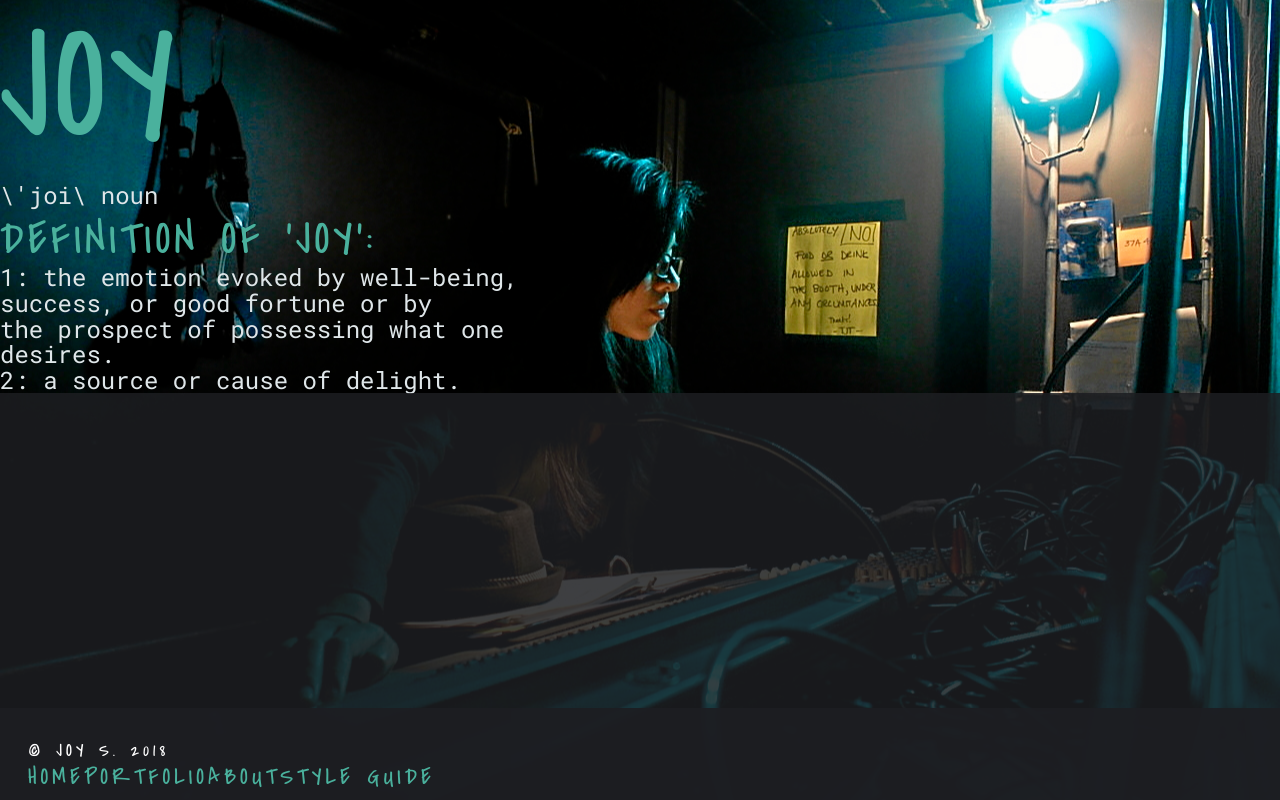
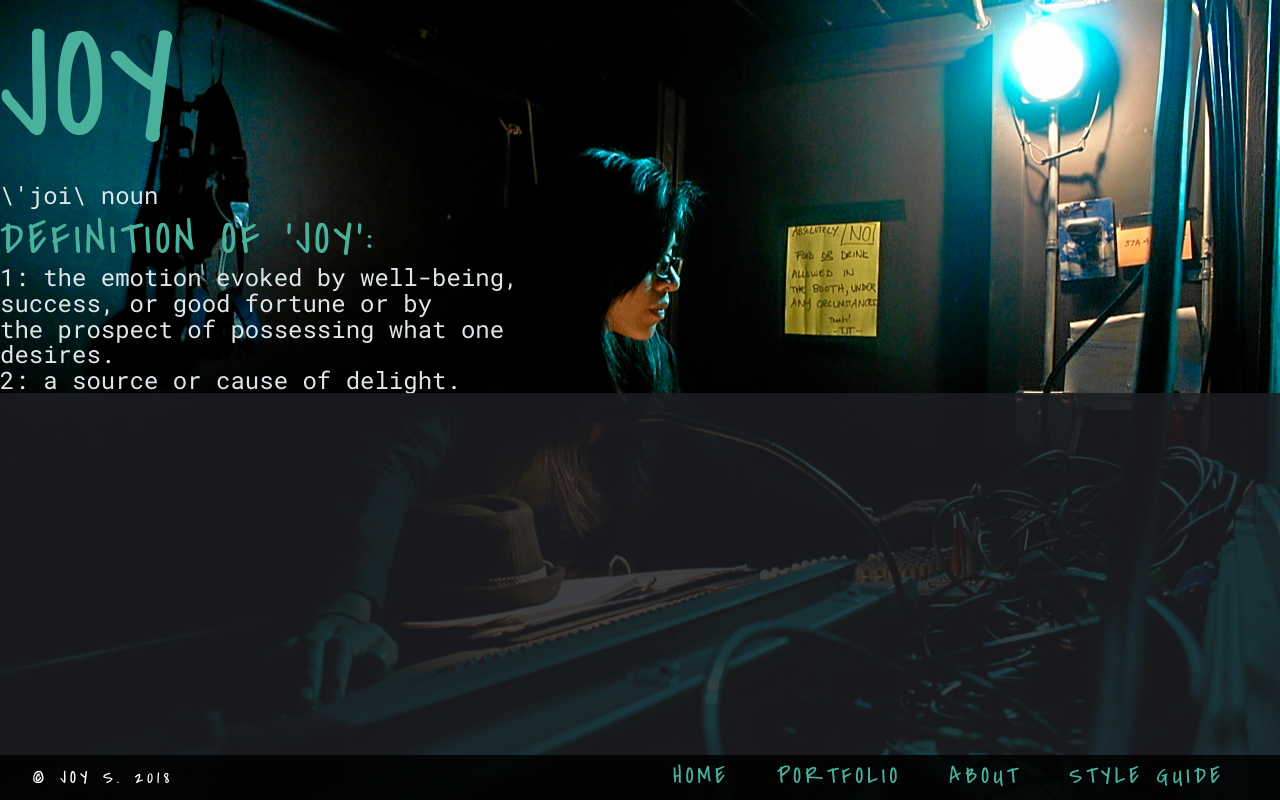
Before and after one commit to essjay05/fyj-2023_v1, a React (Vite) app: page / in a window 1280 px wide. Shown: the top 800 px of the page. Built offline with nearby package versions, Linux system fonts and the light colour scheme.

Commit message:
Moved NavBar component from footer component to header component.

```diff
--- a/src/components/global/Footer/Footer.css
+++ b/src/components/global/Footer/Footer.css
@@ -1,15 +1,7 @@
 @import '../../../index.css';
 
 footer {
-  position: fixed;
-  bottom: 0;
-  left: 0;
-  width: 100%;
-  padding: 1.75rem;
-  height: 2.25rem;
-  background: rgba(29, 30, 34, .95);
+  width: auto;
+  max-width: 100vw;
+  padding: .5rem 6%;
 }
-
-.copyright {
-  color: var(--white-color);
-}
--- a/src/components/global/Footer/Footer.jsx
+++ b/src/components/global/Footer/Footer.jsx
@@ -1,12 +1,11 @@
-import NavBar from '../NavBar/NavBar'
+import NavBar from '../Header/NavBar'
 
 import './Footer.css'
 
 const Footer = () => {
   return (
-    <footer className='nav-bar-container d-flex justify-content-between align-items-center'>
-      <p className='copyright handwritten-style pt-3 px-4'>&copy; Joy S. 2018</p>
-      <NavBar />
+    <footer className='d-flex justify-content-between align-items-center'>
+      <p className='copyright handwritten-style pt-3 px-4'>Last Updated: 01-13-2023</p>
     </footer>
   )
 }
--- a/src/components/global/Header/Header.jsx
+++ b/src/components/global/Header/Header.jsx
@@ -1,9 +1,12 @@
-import React from 'react'
+import NavBar from "./NavBar"
+
+import './Header.css'
 
 const Header = ({ currentPageName }) => {
   return (
-    <header>
-      <h1 className='handwritten-style'>{currentPageName}</h1>
+    <header className='nav-bar-container'>
+      <p className='copyright handwritten-style'>&copy; Joy S. 2018</p>
+      <NavBar />
     </header>
   )
 }
--- a/src/components/global/NavBar/NavBar.css
+++ /dev/null
@@ -1,18 +0,0 @@
-@import '../../../index.css';
-
-nav {
-  max-width: 65%;
-}
-
-.nav-link {
-  transition: .3s ease-in-out;
-  color: var(--teal-color);
-  font-size: 1.5rem;
-  text-align: center;
-  width: auto;
-}
-
-.nav-link:hover {
-  color: var(--blue-color);
-  text-decoration: underline;
-}
--- a/src/components/global/NavBar/NavBar.jsx
+++ /dev/null
@@ -1,36 +0,0 @@
-import { NavLink } from 'react-router-dom'
-
-import './NavBar.css'
-
-const NavBar = () => {
-  return (
-    <nav className='d-flex justify-content-around align-items-center'>
-      <NavLink
-        to='/'
-        className='handwritten-style mx-3 nav-link'
-        aria-label='Home'>
-          Home
-      </NavLink>
-      <NavLink
-        to='/portfolio'
-        className='handwritten-style mx-3 nav-link'
-        aria-label='Portfolio'>
-          Portfolio
-      </NavLink>
-      <NavLink
-        to='/about'
-        className='handwritten-style mx-3 nav-link'
-        aria-label='About'>
-          About
-      </NavLink>
-      <NavLink
-        to='/style-guide'
-        className='handwritten-style mx-3 nav-link'
-        aria-label='Style Guide'>
-          Style Guide
-      </NavLink>
-    </nav>
-  )
-}
-
-export default NavBar
```
